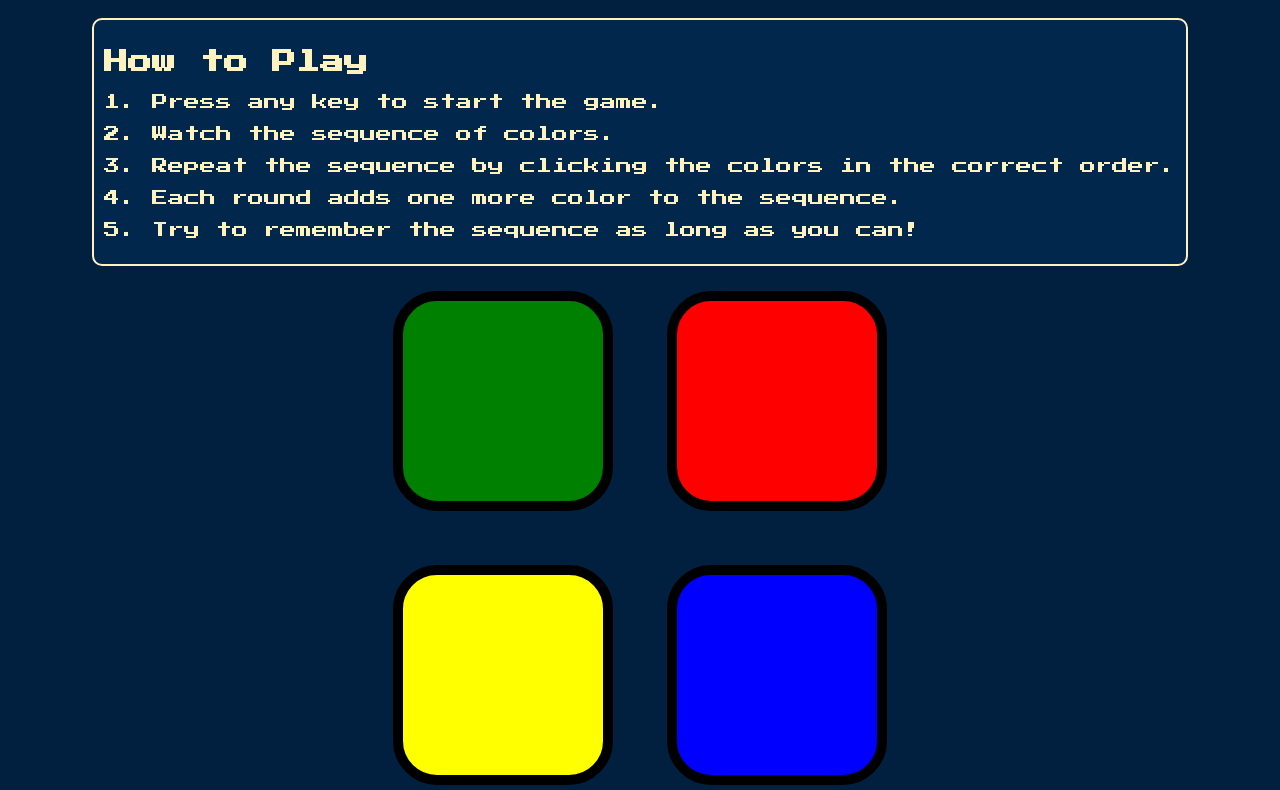
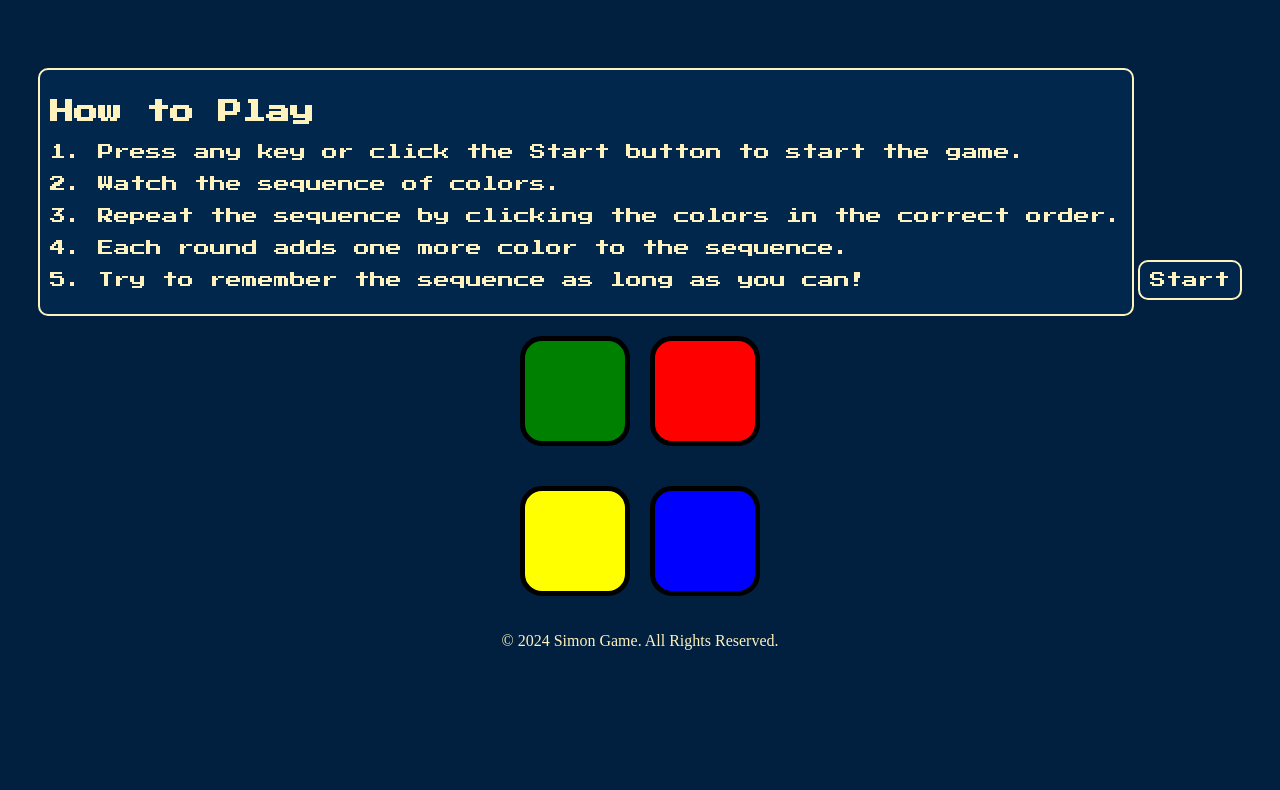
Before and after one commit to Ayu1404/Simon-Game, a plain HTML site: page index.html in a window 1280 px wide. Shown: the part 176-966 px from the top of the page. After the commit the page ends 842 px from the top, so only its background shows below. Drawn offline with nearby package versions, Linux system fonts and the light colour scheme.

Commit message:
Resolved merge conflicts

```diff
--- a/game.js
+++ b/game.js
@@ -10,13 +10,23 @@ var soundEnabled = true;
 
 $(document).keypress(function() {
     if (!started) {
-        $("#level-title").text("Level " + level);
-        $("#score").show();
-        $("#sound-toggle").show();
-        nextSequence();
-        started = true;
+        startGame();
     }
 });
+
+$("#start-button").click(function() {
+    if (!started) {
+        startGame();
+    }
+});
+
+function startGame() {
+    $("#level-title").text("Level " + level);
+    $("#score").show();
+    $("#sound-toggle").show();
+    nextSequence();
+    started = true;
+}
 
 $(".btn").click(function() {
     var userChosenColour = $(this).attr("id");
@@ -92,5 +102,5 @@ function startOver() {
     score = 0;
     $("#score-value").text(score);
     $("#score").hide();
-    $("#sound-toggle").hide();  // Hide the sound toggle button when the game is over
+    $("#sound-toggle").hide();
 }
--- a/index.html
+++ b/index.html
@@ -10,14 +10,14 @@
 
 <body>
   <header>
-    <h1 id="level-title">Press A Key to Start</h1>
+    <h1 id="level-title">Press A Key or Click Start to Play</h1>
   </header>
 
   <main>
     <!-- Instructions Section -->
     <div id="instructions">
       <h2>How to Play</h2>
-      <p>1. Press any key to start the game.</p>
+      <p>1. Press any key or click the Start button to start the game.</p>
       <p>2. Watch the sequence of colors.</p>
       <p>3. Repeat the sequence by clicking the colors in the correct order.</p>
       <p>4. Each round adds one more color to the sequence.</p>
@@ -30,6 +30,12 @@
       <h2>Highest Score: <span id="high-score-value">0</span></h2>
     </div>
 
+    <!-- Sound Toggle Button (Hidden Initially) -->
+    <button id="sound-toggle" style="display:none;">Mute</button>
+
+    <!-- Start Button for Mobile Devices -->
+    <button id="start-button">Start</button>
+
     <div class="container">
       <div class="row">
         <div type="button" id="green" class="btn green"></div>
@@ -39,8 +45,6 @@
         <div type="button" id="yellow" class="btn yellow"></div>
         <div type="button" id="blue" class="btn blue"></div>
       </div>
-      <!-- Sound Toggle Button (Hidden Initially) -->
-      <button id="sound-toggle" style="display:none;">Mute</button>
     </div>
   </main>
 
--- a/styles.css
+++ b/styles.css
@@ -1,7 +1,9 @@
 body {
   text-align: center;
   background-color: #011F3F;
-  color: #FEF2BF; /* Adding a default text color for consistency */
+  color: #FEF2BF;
+  margin: 0;
+  padding: 0;
 }
 
 #level-title {
@@ -12,17 +14,26 @@ body {
 }
 
 .container {
-  display: block;
-  width: 50%;
+  display: flex;
+  flex-direction: column;
+  align-items: center;
+  justify-content: center;
+  width: 90%;
   margin: auto;
 }
 
+.row {
+  display: flex;
+  justify-content: center;
+  margin: 10px 0;
+}
+
 .btn {
-  margin: 25px;
+  margin: 10px;
   display: inline-block;
-  height: 200px;
-  width: 200px;
-  border: 10px solid black;
+  height: 100px;
+  width: 100px;
+  border: 5px solid black;
   border-radius: 20%;
 }
 
@@ -69,7 +80,7 @@ body {
   border: 2px solid #FEF2BF;
   border-radius: 10px;
   display: inline-block;
-  text-align: left; /* Align text to the left for readability */
+  text-align: left;
 }
 
 #sound-toggle {
@@ -83,3 +94,15 @@ body {
   border-radius: 10px;
   cursor: pointer;
 }
+
+#start-button {
+  font-family: 'Press Start 2P', cursive;
+  font-size: 1rem;
+  padding: 10px;
+  margin-top: 20px;
+  background-color: #02274C;
+  color: #FEF2BF;
+  border: 2px solid #FEF2BF;
+  border-radius: 10px;
+  cursor: pointer;
+}
```
